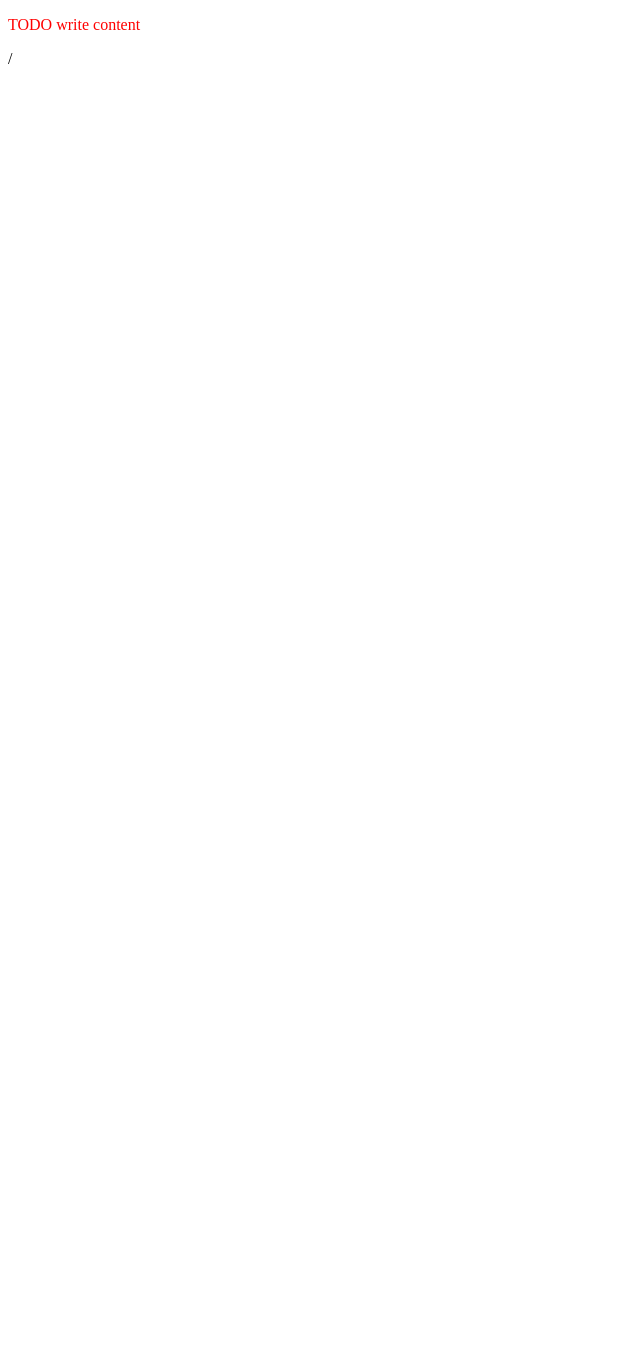
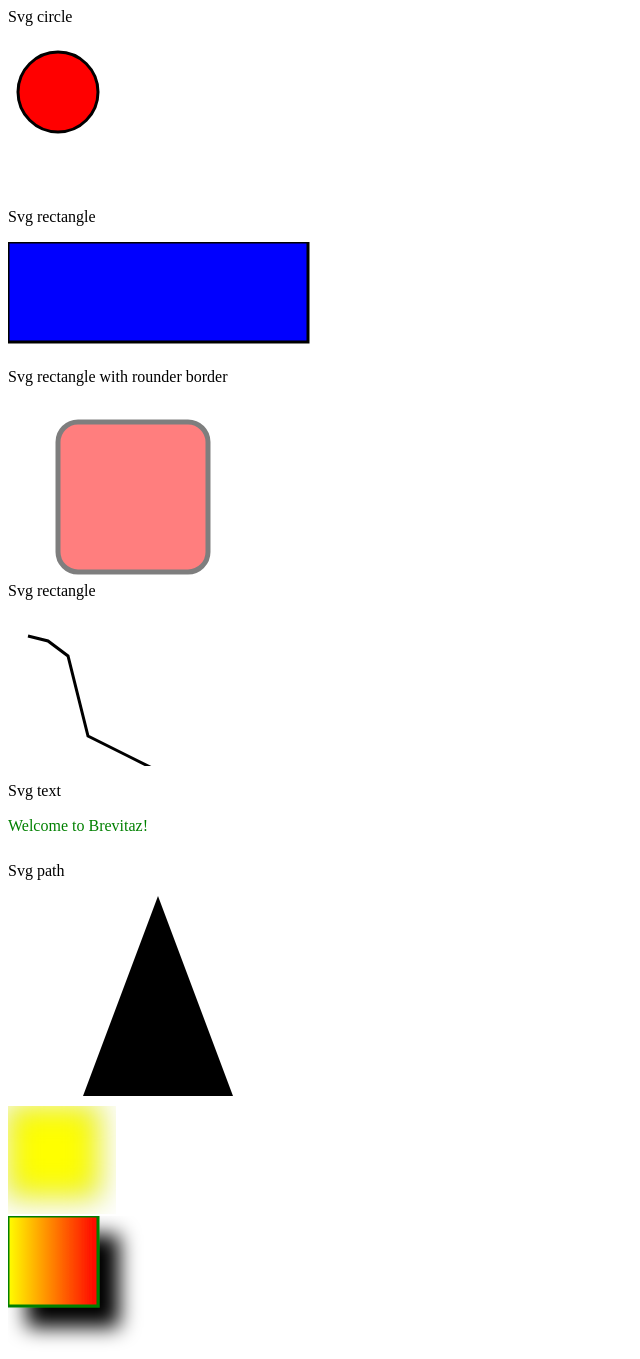
Before and after one commit to tarangbhalodia/d3js-tutorial, a plain HTML site: page public_html/index.html in a window 1280 px wide. Shown: the whole page, without its empty margins (0-640 px from the left). Before the commit the page ends 800 px from the top, so only its background shows below. Drawn offline with Linux system fonts and the light colour scheme.

Commit message:
added svg examples

```diff
--- /dev/null
+++ b/public_html/css/main.css
@@ -0,0 +1,21 @@
+.width-100-px{
+    width: 100px
+}
+.height-100-px{
+    width: 100px
+}
+.width-200-px{
+    width: 200px
+}
+.height-200-px{
+    width: 200px
+}
+.width-300-px{
+    width: 300px
+}
+.height-300-px{
+    width: 300px
+}
+.width-500-px{
+    width: 500px
+}
--- a/public_html/index.html
+++ b/public_html/index.html
@@ -1,22 +1,94 @@
-<!DOCTYPE html>
-<!--
-To change this license header, choose License Headers in Project Properties.
-To change this template file, choose Tools | Templates
-and open the template in the editor.
--->
 <html>
     <head>
         <title>TODO supply a title</title>
-        <script src="./js/d3/d3.min.js"></script>
+	<script src="./js/d3/d3.min.js"></script>
+	<link rel="stylesheet" type="text/css" href="./css/main.css">
     </head>
     <body>
-        <div><p>TODO write content</p></div>
+	<!--circle-->
+	<div>
+                <p>Svg circle</p>
+                <svg class="height-100-px width-100-px">
+                        <circle cx="50" cy="50" r="40" stroke="black" stroke-width="3" fill="red" />
+                        Sorry, your browser does not support inline SVG.
+                </svg>
+        </div>
+        <!--rectangle-->
+        <div>
+            <p>Svg rectangle</p>
+            <svg width="400" height="110">
+                <rect width="300" height="100" style="fill:rgb(0,0,255);stroke-width:3;stroke:rgb(0,0,0)" />
+            </svg>
+            <!--rectanlge with rounded border-->
+            <p>Svg rectangle with rounder border</p>
+            <svg width="400" height="180">
+                <rect x="50" y="20" rx="20" ry="20" width="150" height="150" style="fill:red;stroke:black;stroke-width:5;opacity:0.5" />
+            </svg>
+        </div>
+        <!--polyline-->
+        <div
+            <p>Svg rectangle</p>
+            <svg class="height-200-px width-500-px">
+                    <polyline points="20,20 40,25 60,40 80,120 120,140 200,180" style="fill:none;stroke:black;stroke-width:3" />
+            Sorry, your browser does not support inline SVG.
+            </svg>
+        </div>
+        <!--text-->
+        <div>
+            <p>Svg text</p>
+            <svg height="30" width="200">
+                <text x="0" y="15" fill="green">Welcome to Brevitaz!</text>
+                Sorry, your browser does not support inline SVG.
+            </svg>
+        </div>
+        <!--        The following commands are available for path data:
+    M = moveto
+    L = lineto
+    H = horizontal lineto
+    V = vertical lineto
+    C = curveto
+    S = smooth curveto
+    Q = quadratic Bézier curve
+    T = smooth quadratic Bézier curveto
+    A = elliptical Arc
+    Z = closepath-->
+        <!--path-->
+        <div>
+            <p>Svg path</p>
+            <svg height="210" width="400">
+                <path d="M150 0 L75 200 L225 200 Z" />
+            </svg>
+        </div>
+        <!--filter example - blur-->
+        <div>
+            <svg height="110" width="110">
+            <defs>
+              <filter id="f1" x="0" y="0">
+                <feGaussianBlur in="SourceGraphic" stdDeviation="15" />
+              </filter>
+            </defs>
+            <rect width="90" height="90" stroke="green" stroke-width="3" fill="yellow" filter="url(#f1)" />
+            Sorry, your browser does not support inline SVG.
+          </svg>
+        </div>
+
+        <!--shadow effect-->
+        <div>
+            <svg height="140" width="140">
+                <defs>
+                  <filter id="f2" x="0" y="0" width="200%" height="200%">
+                    <feOffset result="offOut" in="SourceAlpha" dx="20" dy="20" />
+                    <feGaussianBlur result="blurOut" in="offOut" stdDeviation="10" />
+                    <feBlend in="SourceGraphic" in2="blurOut" mode="normal" />
+                  </filter>
+                <linearGradient id="grad1" x1="0%" y1="0%" x2="100%" y2="0%">
+                    <stop offset="0%" style="stop-color:rgb(255,255,0);stop-opacity:1" />
+                    <stop offset="100%" style="stop-color:rgb(255,0,0);stop-opacity:1" />
+                  </linearGradient>
+                </defs>
+                <rect width="90" height="90" stroke="green" stroke-width="3"
+                fill="url(#grad1)" filter="url(#f2)" />
+            </svg>
+        </div>
     </body>
-    <script>
-        var paragraphs = document.getElementsByTagName("p");
-        for (var i = 0; i < paragraphs.length; i++) {
-          var paragraph = paragraphs.item(i);
-          paragraph.style.setProperty("color", "red", null);
-        }
-    </script>
-</html>/
+</html>
```
Also changed, not shown: public_html/js/d3js-sample/svg-circle.js (added, +7 -0 lines), 1 other file.
